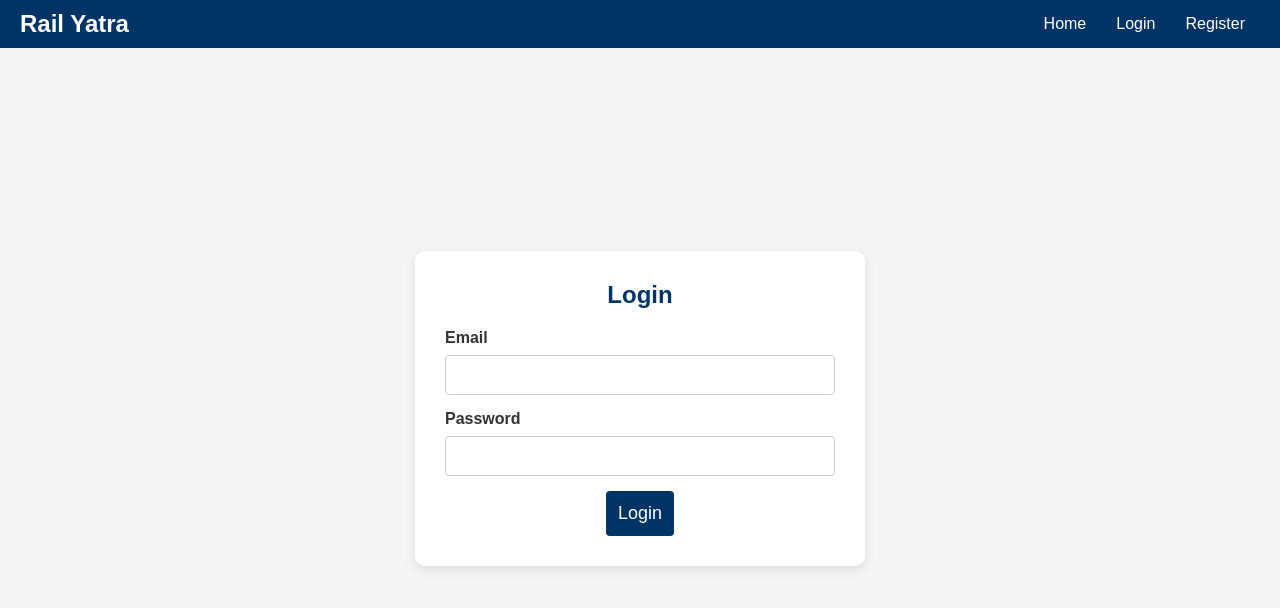
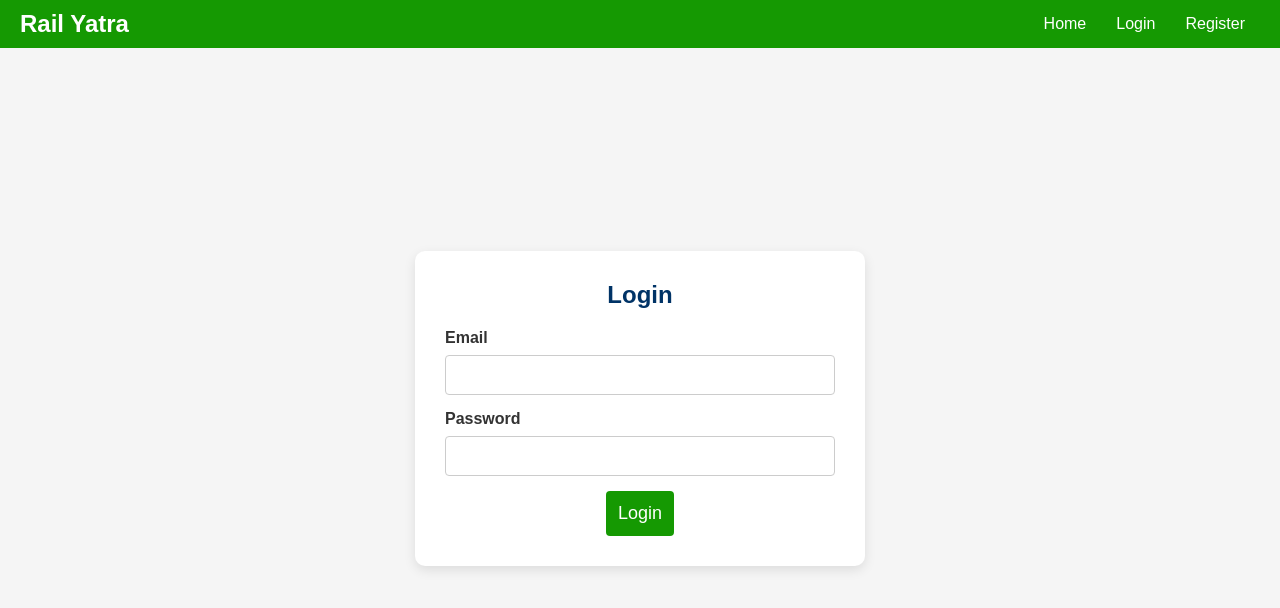
Before and after one commit to dROY2357/TicketBooking, a React (Vite) app: page /login in a window 1280 px wide. Shown: the top 608 px of the page. Built offline with nearby package versions, Linux system fonts and the light colour scheme; no server answers.

Commit message:
Changed styling, set Auth Local Persistence.

```diff
--- a/src/App.css
+++ b/src/App.css
@@ -11,7 +11,7 @@ body {
 }
 
 h2 {
-  color: #003366;
+  color: #052c00fd;
   text-align: center;
   margin-bottom: 20px;
   font-size: 24px;
@@ -50,7 +50,7 @@ form {
 
 button[type="submit"] {
   margin: auto;
-  background-color: #003366;
+  background-color: #149900fd;
   color: white;
   padding: 12px;
   border: none;
@@ -61,7 +61,7 @@ button[type="submit"] {
 }
 
 button[type="submit"]:hover {
-  background-color: #005b99;
+  background-color: #18b001;
 }
 
 @media (max-width: 768px) {
--- a/src/components/Navbar/Navbar.module.css
+++ b/src/components/Navbar/Navbar.module.css
@@ -2,7 +2,7 @@
   display: flex;
   justify-content: space-between;
   align-items: center;
-  background-color: #003366;
+  background-color: #149900fd;
   padding: 10px 20px;
   color: white;
 }
--- a/src/components/TrainCard/TrainCard.module.css
+++ b/src/components/TrainCard/TrainCard.module.css
@@ -18,7 +18,7 @@
 
 .trainCard h3 {
   margin-top: 0;
-  color: #007bff;
+  color: #18b001;
 }
 
 .trainCard p {
@@ -26,7 +26,7 @@
 }
 
 button {
-  background-color: #007bff;
+  background-color: #149900fd;
   color: white;
   border: none;
   padding: 10px 20px;
@@ -35,5 +35,5 @@ button {
 }
 
 button:hover {
-  background-color: #0056b3;
+  background-color: #18b001;
 }
--- a/src/pages/BookingHistory/BookingHistory.module.css
+++ b/src/pages/BookingHistory/BookingHistory.module.css
@@ -0,0 +1,7 @@
+.historyContainer h2 {
+  color: #052c00fd;
+  text-align: center;
+  margin-bottom: 20px;
+  font-size: 24px;
+  font-weight: 700;
+}
--- a/src/pages/Login/Login.jsx
+++ b/src/pages/Login/Login.jsx
@@ -2,7 +2,12 @@ import React, { useContext } from "react";
 import Navbar from "../../components/Navbar/Navbar";
 import { AuthContext } from "../../contexts/AuthContext";
 import useForm from "../../hooks/useForm";
-import { getAuth, signInWithEmailAndPassword } from "firebase/auth";
+import {
+  getAuth,
+  signInWithEmailAndPassword,
+  setPersistence,
+  browserLocalPersistence,
+} from "firebase/auth";
 import app from "../../config/firebaseConf";
 import styles from "./Login.module.css"; // Import CSS Module
 import {
@@ -21,6 +26,8 @@ const Login = () => {
   const handleLogin = async (e) => {
     e.preventDefault();
     try {
+      setPersistence(auth, browserLocalPersistence)
+        .then(async () => {
           const userCredential = await signInWithEmailAndPassword(
             auth,
             formData.email,
@@ -35,6 +42,10 @@ const Login = () => {
           } else {
             toastInfo("Please verify your email before logging in.");
           }
+        })
+        .catch((error) => {
+          console.log(error);
+        });
     } catch (error) {
       toastError(error.message);
     }
```
Lines whose indentation alone changed are shown as unchanged.
